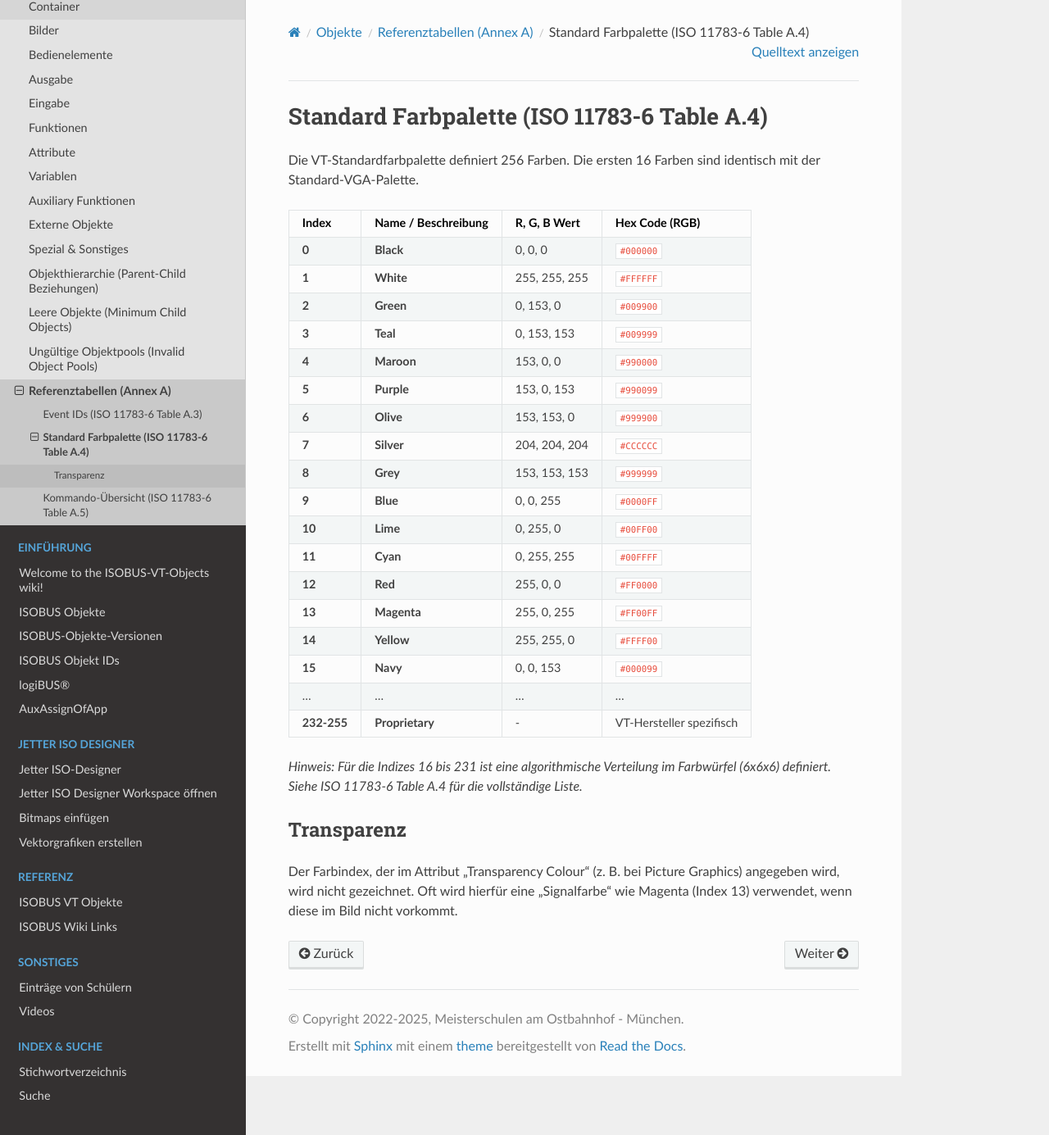
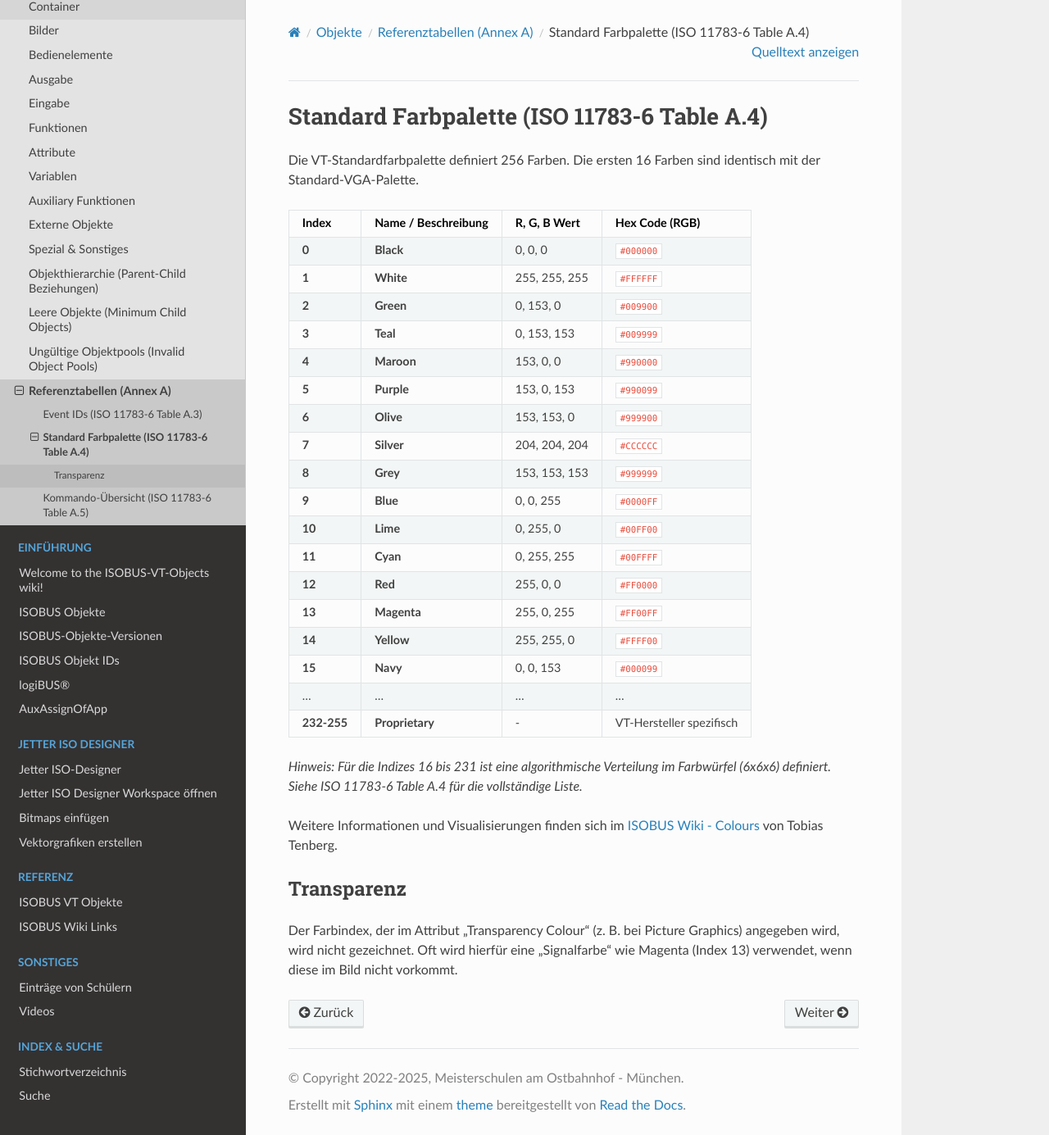
Before and after one commit to Meisterschulen-am-Ostbahnhof-Munchen/ISOBUS-VT-Objects-docs, a Sphinx documentation site: the page built from docs/Referenz/Farben.md, in a window 1280 px wide and 1385 px high. Shown: the whole window at 82% size. Built offline with Sphinx 7.4.7 and the Read the Docs theme 3.1.0, drawn with Linux system fonts in a browser that asks for light colours.

Commit message:
docs: add link to ISOBUS Wiki colors page

```diff
--- a/docs/Referenz/Farben.md
+++ b/docs/Referenz/Farben.md
@@ -28,5 +28,7 @@ Die VT-Standardfarbpalette definiert 256 Farben. Die ersten 16 Farben sind ident
 
 *Hinweis: Für die Indizes 16 bis 231 ist eine algorithmische Verteilung im Farbwürfel (6x6x6) definiert. Siehe ISO 11783-6 Table A.4 für die vollständige Liste.*
 
+Weitere Informationen und Visualisierungen finden sich im [ISOBUS Wiki - Colours](https://isobus-studio.com/isobus-wiki/isobus-colours) von Tobias Tenberg.
+
 ### Transparenz
 Der Farbindex, der im Attribut "Transparency Colour" (z. B. bei Picture Graphics) angegeben wird, wird nicht gezeichnet. Oft wird hierfür eine "Signalfarbe" wie Magenta (Index 13) verwendet, wenn diese im Bild nicht vorkommt.
```
